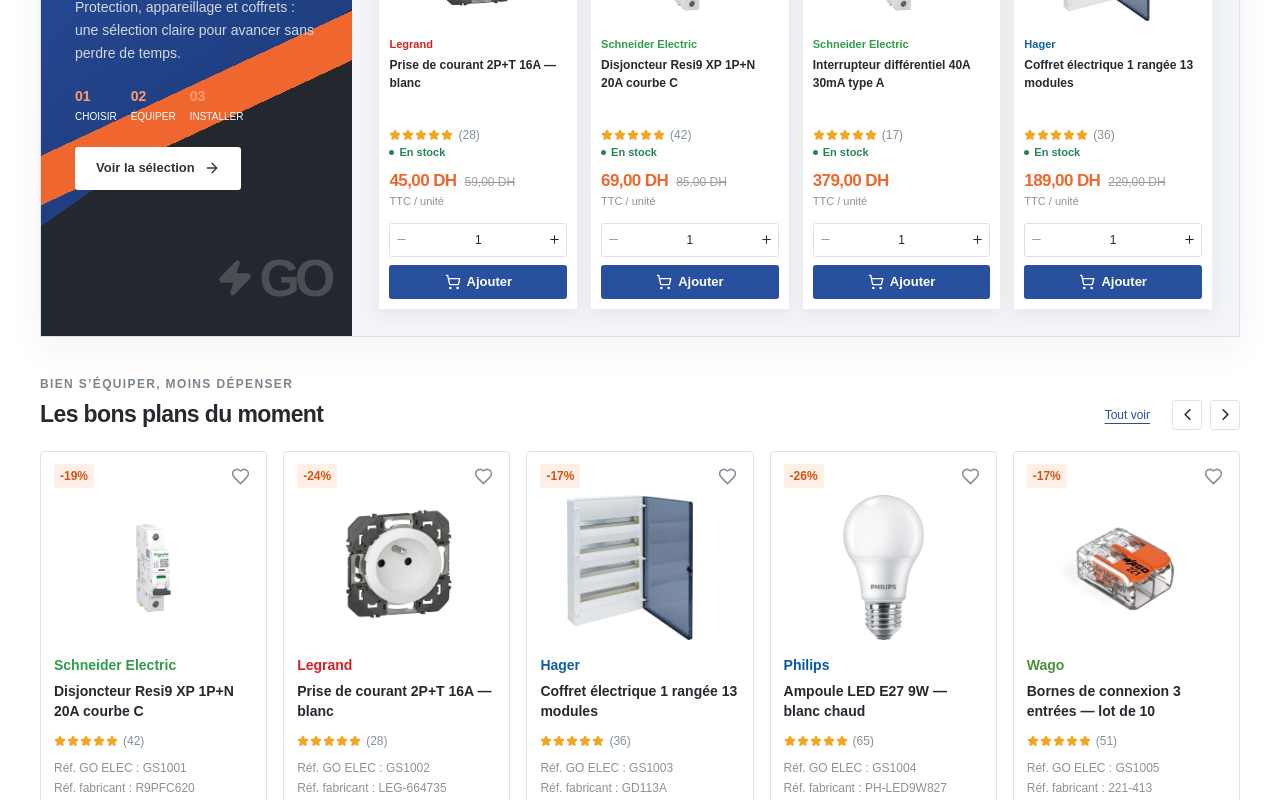
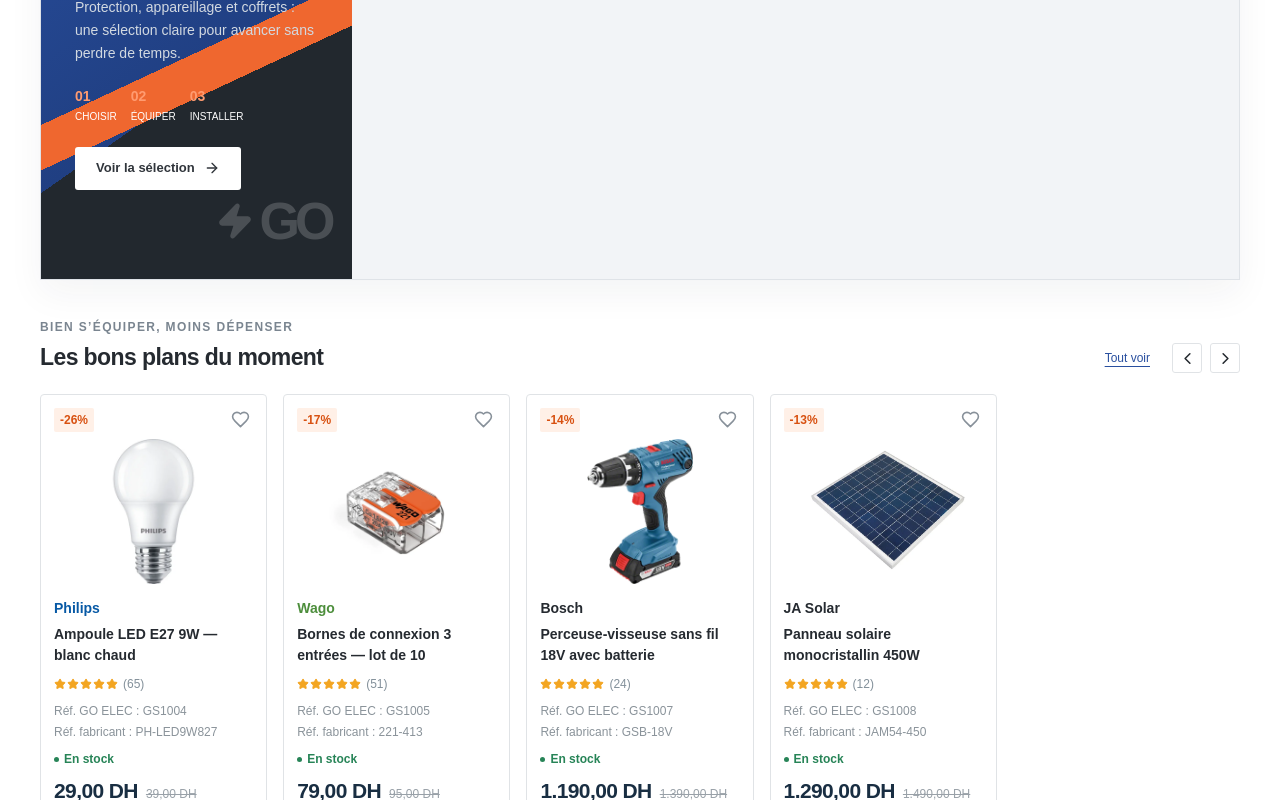
Before and after one commit to anasbria98-cmd/goshop, a Next.js app: page / in a window 1280 px wide. Shown: the part 2460-3260 px from the top of the page. Built offline with nearby package versions, Linux system fonts and the light colour scheme.

Commit message:
Update Site source

```diff
--- a/components/home.tsx
+++ b/components/home.tsx
@@ -13,6 +13,11 @@
 import { categories, products } from "@/data/catalog";
 import { ProductSection } from "./product-section";
 import { ProductCard } from "./product-card";
+const selectProducts = (ids: string[]) =>
+  ids.flatMap((id) => {
+    const product = products.find((item) => item.id === id);
+    return product ? [product] : [];
+  });
 export function Benefits() {
   return (
     <div className="benefits wrap">
@@ -208,7 +213,7 @@
 }
 
 export function OctoberCampaign() {
-  const selection = [products[1], products[0], products[8], products[2]];
+  const selection = selectProducts(["GS1002", "GS1001", "GS1009", "GS1003"]);
 
   return (
     <section className="campaign campaign-october wrap">
@@ -319,14 +324,7 @@
       </section>
       <ProductSection
         title="Notre sélection pour vos projets"
-        products={[
-          products[8],
-          products[5],
-          products[6],
-          products[7],
-          products[4],
-          products[2],
-        ]}
+        products={selectProducts(["GS1009", "GS1006", "GS1007", "GS1008", "GS1005", "GS1003"])}
       />
       <section className="seo wrap">
         <div>
--- a/data/catalog.ts
+++ b/data/catalog.ts
@@ -159,48 +159,6 @@
 }
 export const products: Product[] = [
   {
-    id: "GS1001",
-    slug: "disjoncteur-schneider-20a",
-    name: "Disjoncteur Resi9 XP 1P+N 20A courbe C",
-    brand: "Schneider Electric",
-    category: "materiel-electrique",
-    image: "breaker",
-    price: 69,
-    oldPrice: 85,
-    rating: 4.8,
-    reviews: 42,
-    manufacturerRef: "R9PFC620",
-    stock: 120,
-  },
-  {
-    id: "GS1002",
-    slug: "prise-legrand-2pt",
-    name: "Prise de courant 2P+T 16A — blanc",
-    brand: "Legrand",
-    category: "interrupteurs-prises",
-    image: "socket",
-    price: 45,
-    oldPrice: 59,
-    rating: 4.7,
-    reviews: 28,
-    manufacturerRef: "LEG-664735",
-    stock: 84,
-  },
-  {
-    id: "GS1003",
-    slug: "coffret-hager-13-modules",
-    name: "Coffret électrique 1 rangée 13 modules",
-    brand: "Hager",
-    category: "materiel-electrique",
-    image: "panel",
-    price: 189,
-    oldPrice: 229,
-    rating: 4.9,
-    reviews: 36,
-    manufacturerRef: "GD113A",
-    stock: 32,
-  },
-  {
     id: "GS1004",
     slug: "ampoule-philips-led-e27",
     name: "Ampoule LED E27 9W — blanc chaud",
@@ -272,34 +230,6 @@
     fresh: true,
   },
   {
-    id: "GS1009",
-    slug: "differentiel-schneider-40a",
-    name: "Interrupteur différentiel 40A 30mA type A",
-    brand: "Schneider Electric",
-    category: "materiel-electrique",
-    image: "breaker",
-    price: 379,
-    rating: 4.8,
-    reviews: 17,
-    manufacturerRef: "R9PRA240",
-    stock: 35,
-    fresh: true,
-  },
-  {
-    id: "GS1010",
-    slug: "prise-connectee",
-    name: "Prise connectée Wi-Fi 16A avec suivi énergie",
-    brand: "Legrand",
-    category: "domotique",
-    image: "socket",
-    price: 249,
-    rating: 4.5,
-    reviews: 9,
-    manufacturerRef: "LG-SMART16",
-    stock: 24,
-    fresh: true,
-  },
-  {
     id: "GS1011",
     slug: "ampoule-led-12w",
     name: "Ampoule LED E27 12W — blanc neutre",
@@ -313,20 +243,6 @@
     stock: 150,
     fresh: true,
   },
-  {
-    id: "GS1012",
-    slug: "coffret-siemens-18",
-    name: "Tableau de distribution 18 modules",
-    brand: "Siemens",
-    category: "materiel-electrique",
-    image: "panel",
-    price: 279,
-    rating: 4.6,
-    reviews: 14,
-    manufacturerRef: "SI-18M",
-    stock: 0,
-    fresh: true,
-  },
 ];
 export const money = (value: number) =>
   new Intl.NumberFormat("fr-MA", {
```
